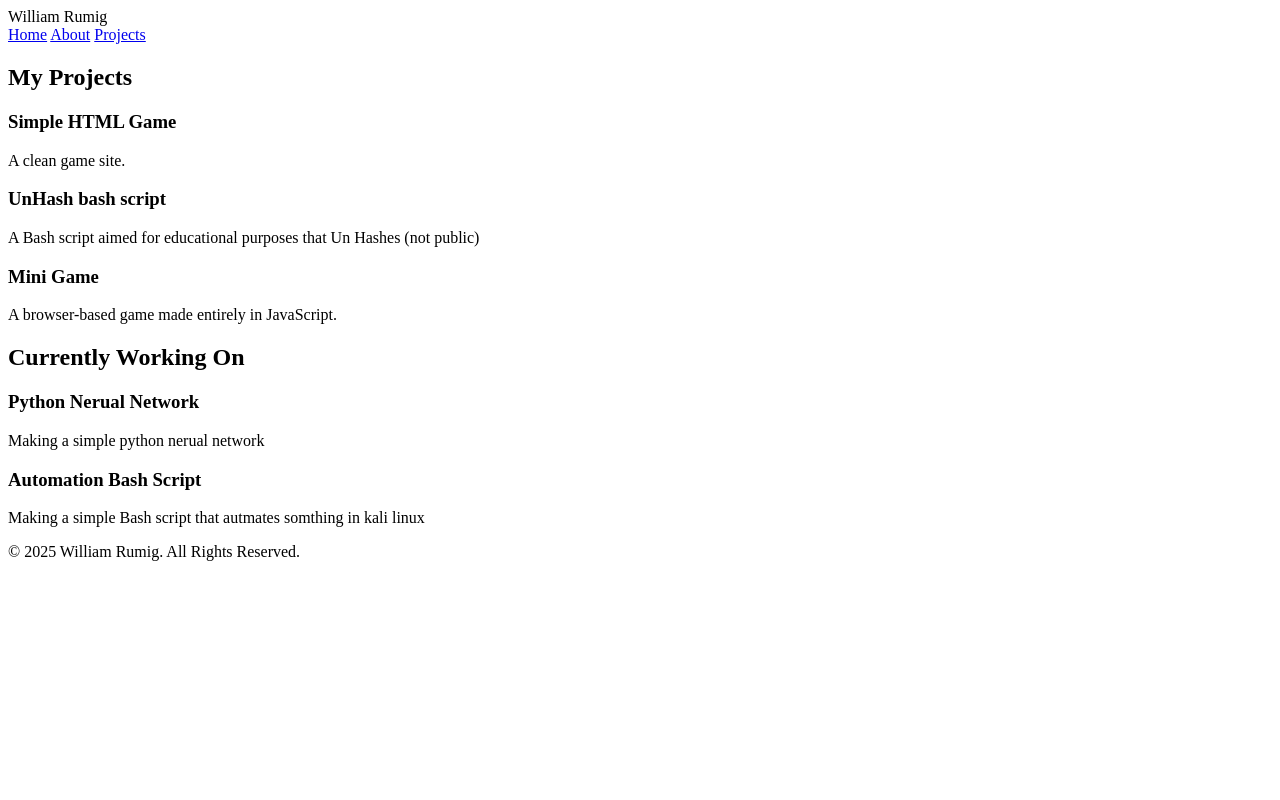
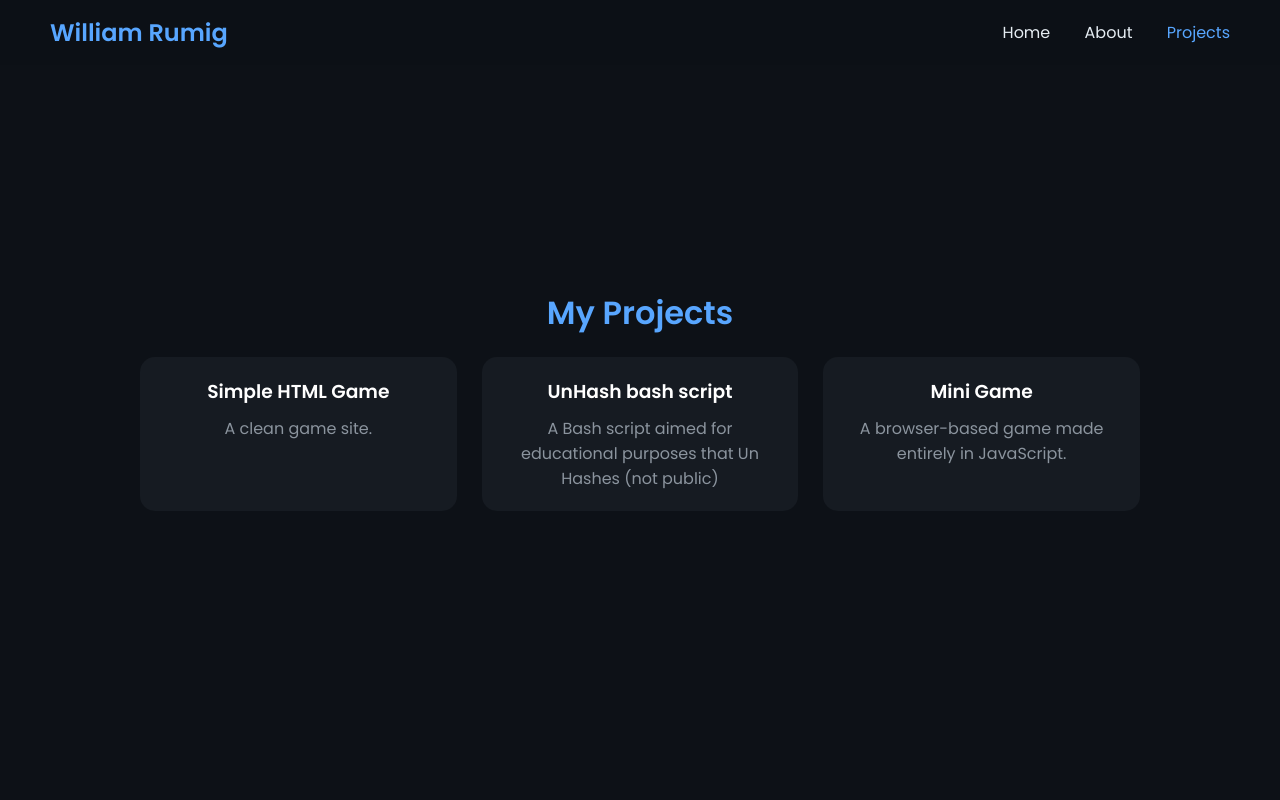
Before and after one commit to Loasy821/Loasy, a plain HTML site: page projects.html in a window 1280 px wide. Shown: the top 800 px of the page. Drawn offline with Linux system fonts and the light colour scheme.

Commit message:
Update style.css

```diff
--- a/style.css
+++ b/style.css
@@ -22,3 +22,178 @@
   transform: scale(1.05);
   background: #2ea043;
 }
+
+
+
+/* --- GLOBAL --- */
+* {
+  margin: 0;
+  padding: 0;
+  box-sizing: border-box;
+  scroll-behavior: smooth;
+}
+
+body {
+  font-family: 'Poppins', sans-serif;
+  background: #0d1117;
+  color: #e6edf3;
+  overflow-x: hidden;
+}
+
+header {
+  position: fixed;
+  top: 0;
+  left: 0;
+  width: 100%;
+  background: rgba(13, 17, 23, 0.9);
+  backdrop-filter: blur(10px);
+  display: flex;
+  justify-content: space-between;
+  align-items: center;
+  padding: 15px 50px;
+  z-index: 10;
+  transition: background 0.3s ease;
+}
+
+header.scrolled {
+  background: rgba(13, 17, 23, 1);
+}
+
+.logo {
+  font-size: 1.5rem;
+  font-weight: 600;
+  color: #58a6ff;
+}
+
+nav a {
+  color: #e6edf3;
+  margin-left: 30px;
+  text-decoration: none;
+  font-weight: 500;
+  transition: color 0.2s;
+}
+
+nav a:hover,
+nav a.active {
+  color: #58a6ff;
+}
+
+section {
+  padding: 120px 10%;
+  min-height: 100vh;
+}
+
+.hero {
+  display: flex;
+  flex-direction: column;
+  justify-content: center;
+  align-items: center;
+  text-align: center;
+}
+
+.hero h1 {
+  font-size: 3rem;
+  margin-bottom: 15px;
+  animation: fadeIn 1s ease forwards;
+}
+
+.hero h2 {
+  font-size: 1.3rem;
+  color: #8b949e;
+  margin-bottom: 25px;
+}
+
+.hero button {
+  padding: 12px 25px;
+  border: none;
+  border-radius: 8px;
+  background: #238636;
+  color: #fff;
+  font-size: 1rem;
+  cursor: pointer;
+  transition: background 0.3s, transform 0.2s;
+}
+
+.hero button:hover {
+  transform: scale(1.05);
+  background: #2ea043;
+}
+
+.about,
+.projects {
+  display: flex;
+  flex-direction: column;
+  align-items: center;
+  justify-content: center;
+  text-align: center;
+}
+
+.about img {
+  width: 220px;
+  height: 220px;
+  border-radius: 50%;
+  border: 3px solid #58a6ff;
+  margin-bottom: 20px;
+}
+
+.about h2,
+.projects h2 {
+  color: #58a6ff;
+  font-size: 2rem;
+  margin-bottom: 20px;
+}
+
+.about p {
+  color: #c9d1d9;
+  max-width: 700px;
+  line-height: 1.6;
+  font-size: 1.1rem;
+}
+
+.project-grid {
+  display: grid;
+  grid-template-columns: repeat(auto-fit, minmax(250px, 1fr));
+  gap: 25px;
+  width: 100%;
+  max-width: 1000px;
+}
+
+.project {
+  background: #161b22;
+  padding: 20px;
+  border-radius: 15px;
+  transition: transform 0.3s, box-shadow 0.3s;
+}
+
+.project:hover {
+  transform: translateY(-5px);
+  box-shadow: 0 8px 20px rgba(88, 166, 255, 0.3);
+}
+
+.project h3 {
+  color: #fff;
+  margin-bottom: 10px;
+}
+
+.project p {
+  color: #8b949e;
+}
+
+footer {
+  text-align: center;
+  padding: 20px;
+  background: #0b0f14;
+  color: #8b949e;
+  font-size: 0.9rem;
+}
+
+@keyframes fadeIn {
+  from {
+    opacity: 0;
+    transform: translateY(20px);
+  }
+  to {
+    opacity: 1;
+    transform: translateY(0);
+  }
+}
```
